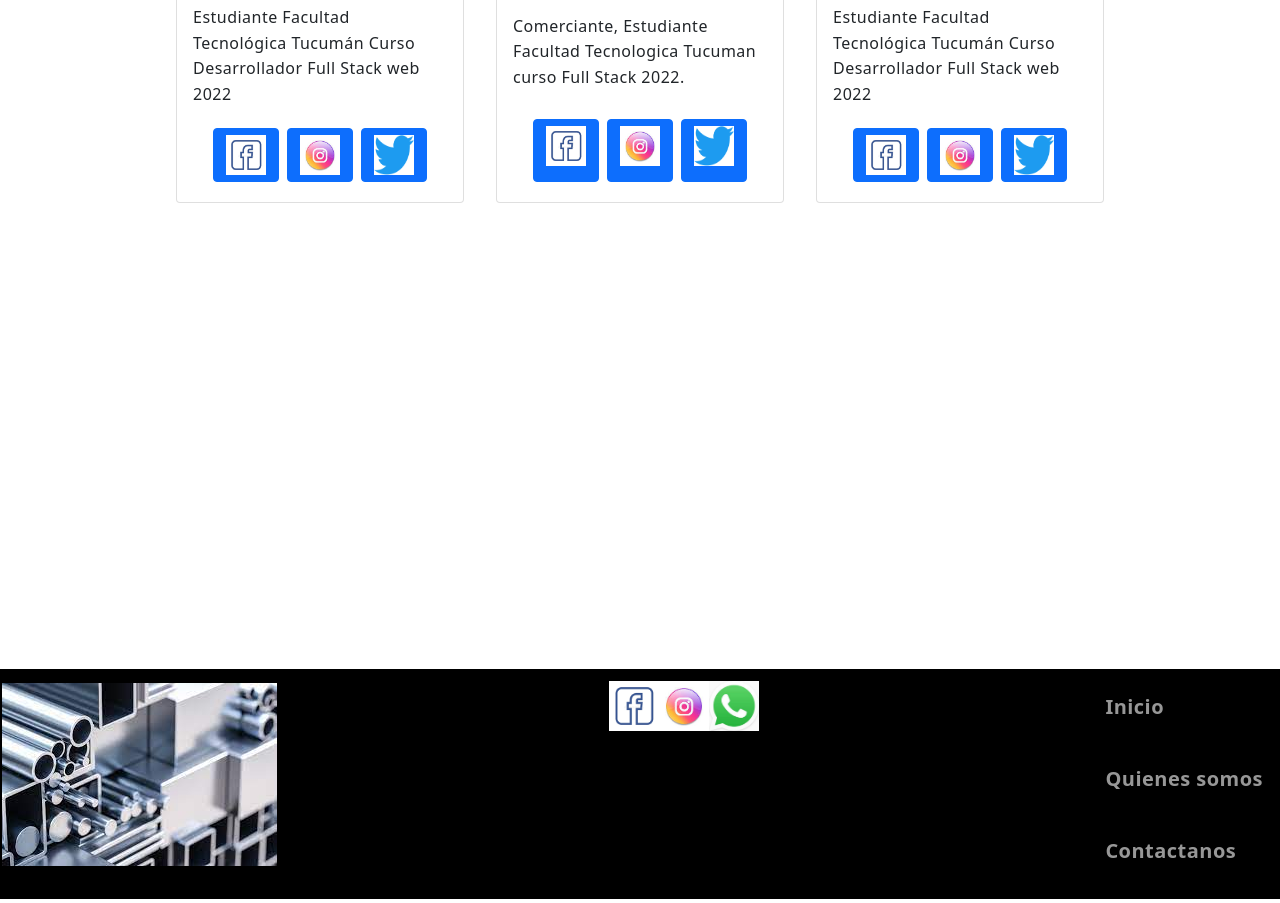
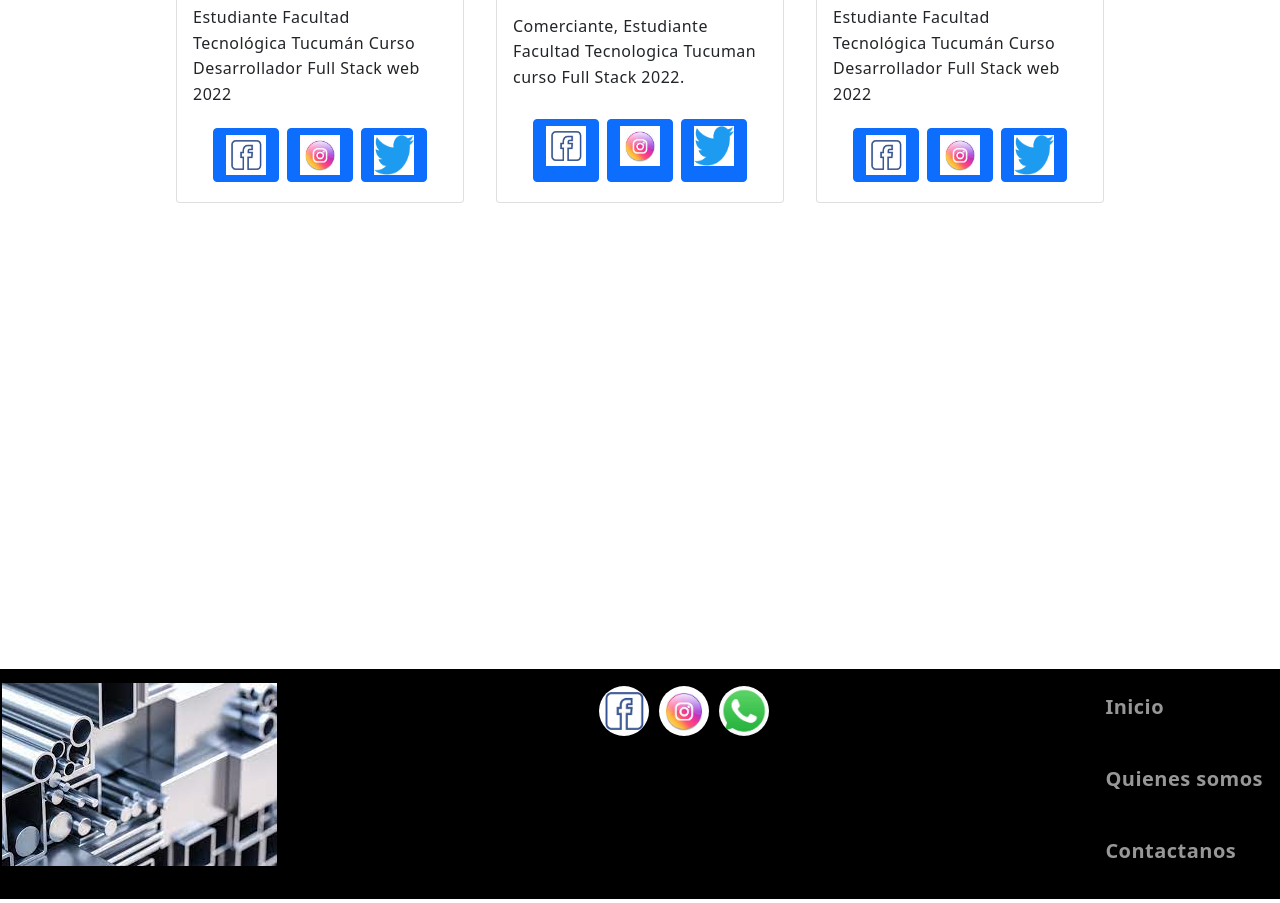
Before and after one commit to JoaquinCendoya/Proyecto, a plain HTML site: page quienessomos.html in a window 1280 px wide. Shown: the part 957-1860 px from the top of the page. Drawn offline with nearby package versions, Linux system fonts and the light colour scheme.

Commit message:
cambios en el footer

```diff
--- a/quienesomos.css
+++ b/quienesomos.css
@@ -82,11 +82,13 @@ body {
 .img111 {
   width: 50px;
   height: 50px;
-  transition: all 2s;
+  transition: all 0.5s;
+  border-radius: 50px;
+  margin: 5px;
 }
 .img111:hover {
   box-shadow: 0.1rem 0.5rem 0.3rem #979797;
-  transform: translateY(10px);
+  transform: translateY(7px);
 }
 .footer3 .lista22 {
   list-style: none;
--- a/quienessomos.html
+++ b/quienessomos.html
@@ -94,10 +94,11 @@
       </div>
       <section class="footer2">
         <ul class="lista11">
-          <li class="lista111"><a href="https:/www.facebook.com"><img class="img111" src="/imagenesquienes/facebook.png"
-                alt=""></a>
+          <li class="lista111"><a href="https:/www.facebook.com" target="_blank"><img class="img111"
+                src="/imagenesquienes/facebook.png" alt=""></a>
           </li>
-          <li class="lista111"><a href=""><img class="img111" src="/imagenesquienes/instagram.jpg" alt=""></a>
+          <li class="lista111"><a href="https:/www.instagram.com" target="_blank"><img class="img111"
+                src="/imagenesquienes/instagram.jpg" alt=""></a>
           </li>
           <li class="lista111"><a href=""><img class="img111" src="/imagenesquienes/wasap3.jpg" alt=""
                 width="150px"></a>
```
